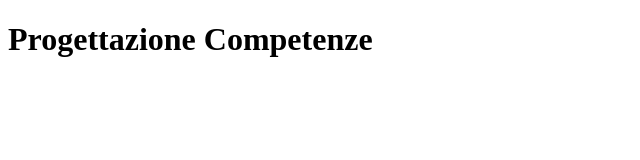
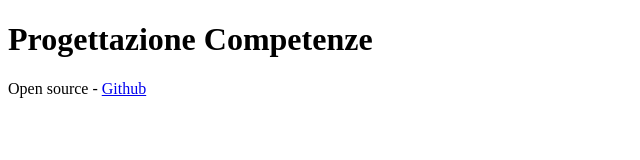
Before and after one commit to progettazionecompetenze/progettazionecompetenze.github.io, a plain HTML site: page index.html in a window 1280 px wide. Shown: the whole page, without its empty margins (0-640 px from the left). Drawn offline with Linux system fonts and the light colour scheme.

Commit message:
github link

```diff
--- a/index.html
+++ b/index.html
@@ -8,5 +8,6 @@
 </head>
 <body>
     <h1>Progettazione Competenze</h1>
+    <p>Open source - <a href="https://github.com/progettazionecompetenze/progettazionecompetenze.github.io">Github</a></p>
 </body>
 </html>
```
